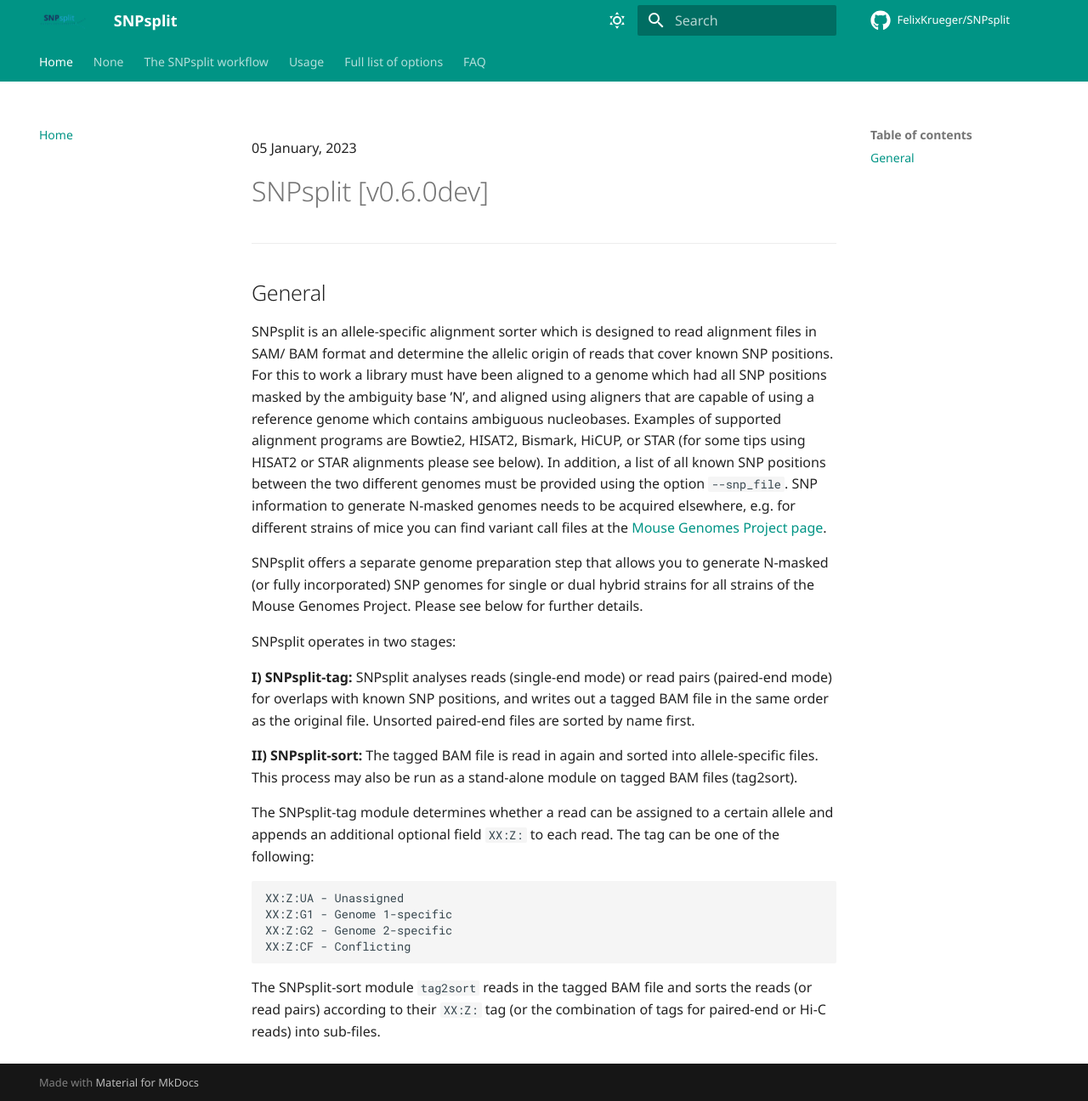
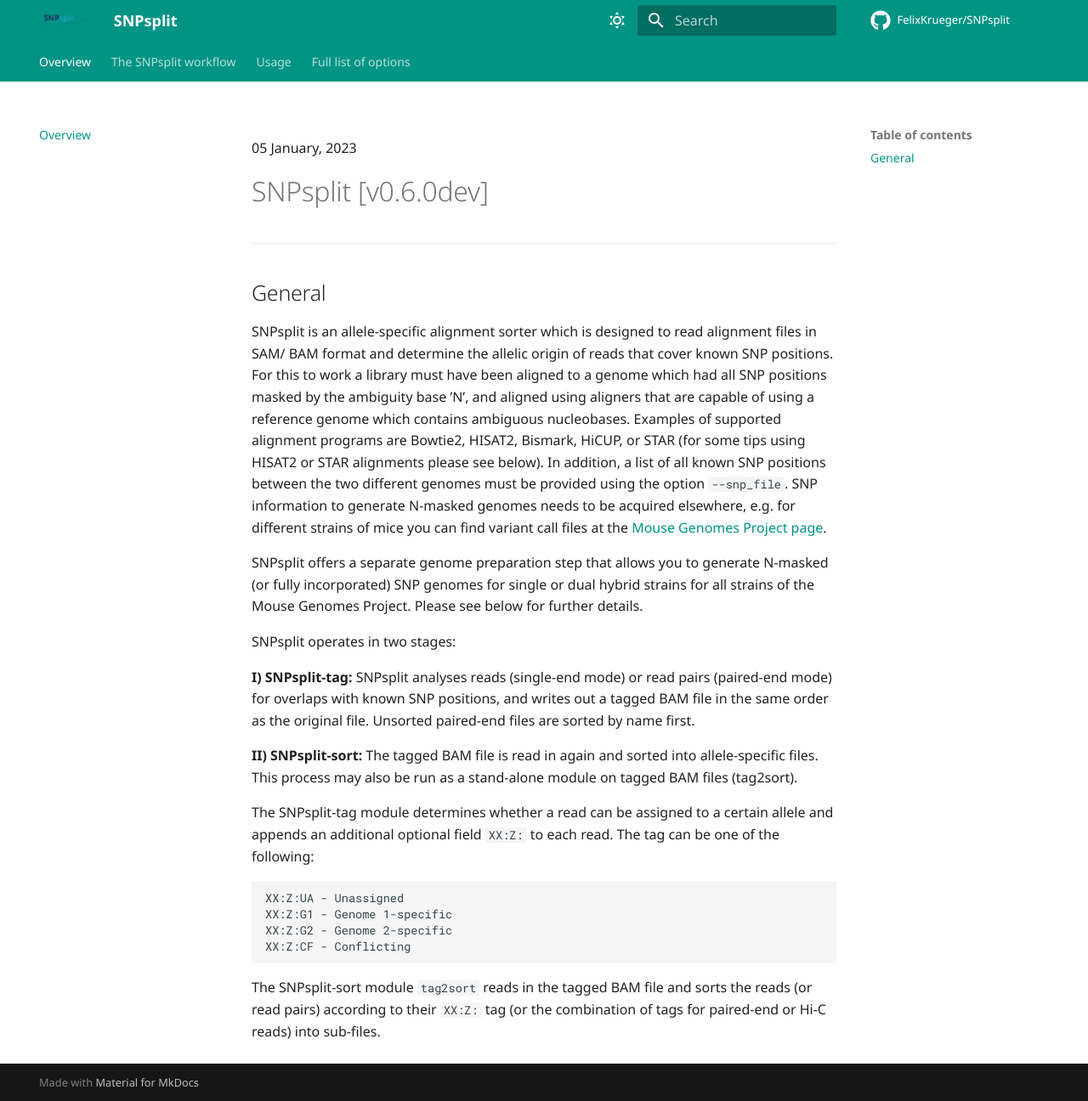
Before and after one commit to FelixKrueger/SNPsplit, an MkDocs documentation site: the page built from docs/README.md, in a window 1280 px wide and 1296 px high. Shown: the whole window at 85% size. Built offline with MkDocs 1.6.1 and Material for MkDocs 9.7.7, drawn with Linux system fonts in a browser that asks for light colours; comment, search, counter and statistics services are not loaded; some of the changed lines change nothing that is shown.

Commit message:
removing FAQ

```diff
--- a/mkdocs.yml
+++ b/mkdocs.yml
@@ -33,11 +33,10 @@ theme:
     - navigation.tabs
 
 nav:
-  - Home: README.md
-  - quick_reference.md
+  - Overview: README.md
   - workflow.md
   - Usage:
-      - bismark/README.md
+      - SNPsplit/README.md
       - bismark/genome_preparation.md
       - bismark/alignment.md
       - bismark/deduplication.md
@@ -52,12 +51,6 @@ nav:
       - options/genome_preparation.md
       - options/alignment.md
       - options/methylation_extraction.md
-  - FAQ:
-      - faq/README.md
-      - faq/single_cell_pbat.md
-      - faq/low_mapping.md
-      - faq/context_change.md
-      - faq/conversion_efficiency.md
 
 markdown_extensions:
   - admonition
```
